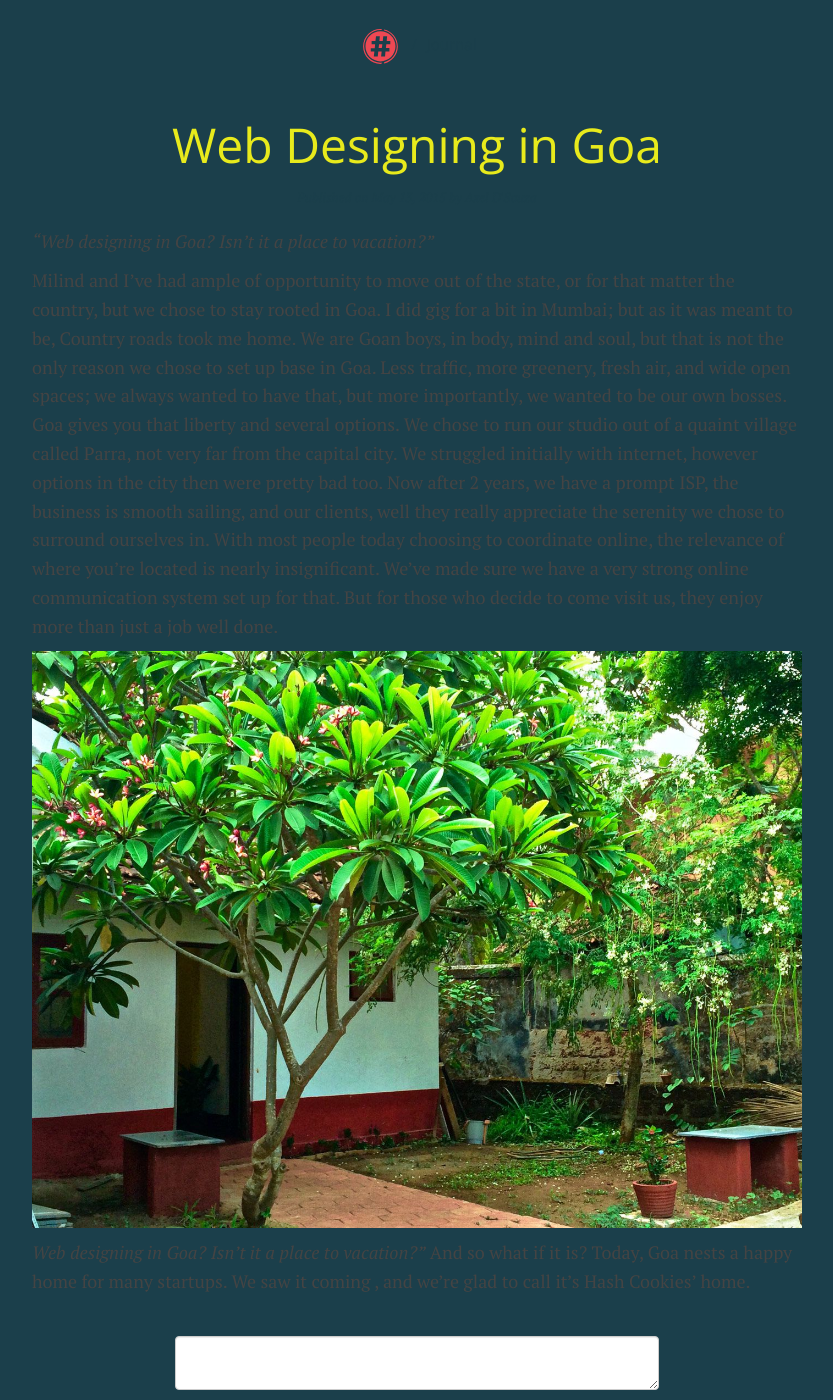
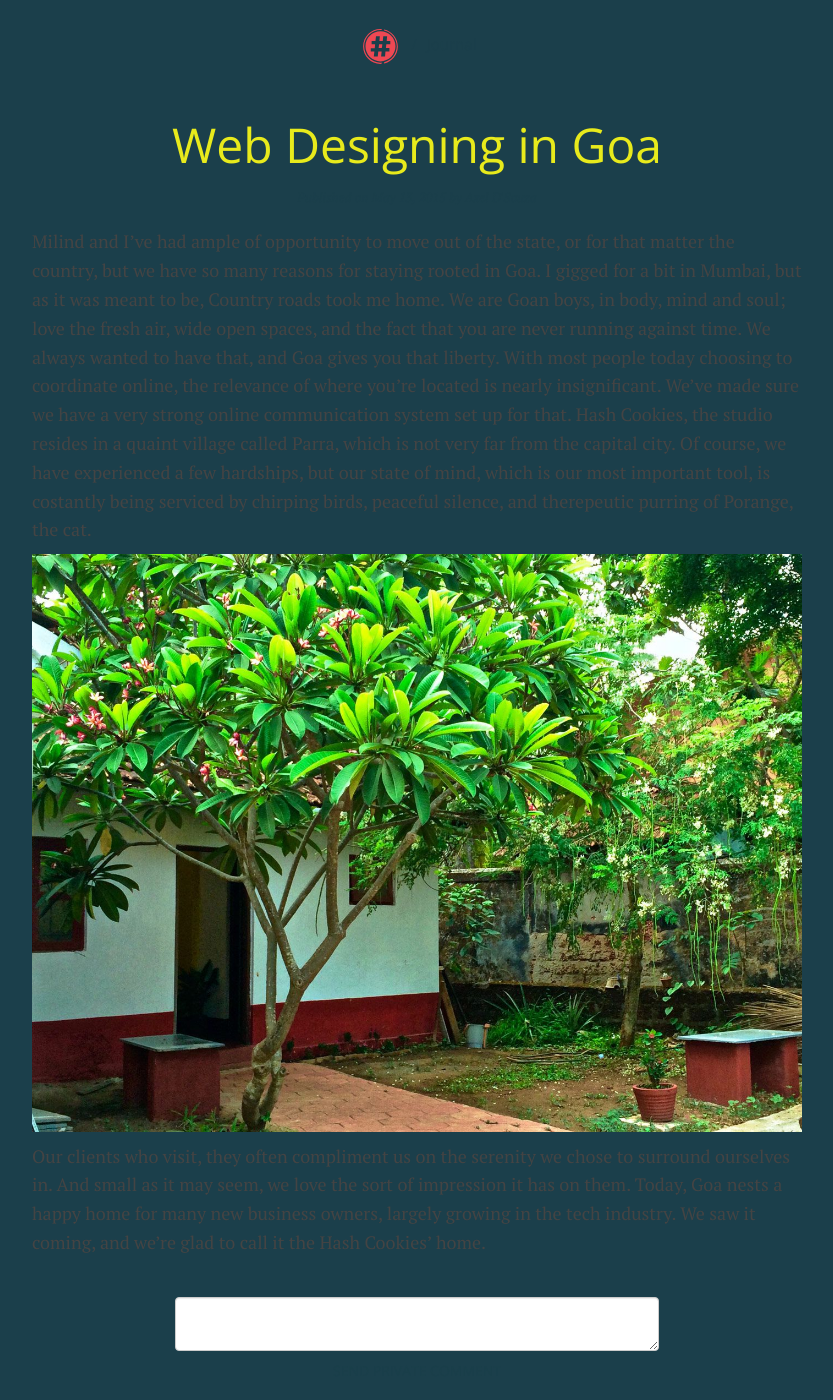
Before and after one commit to HashCookies/hashcookies.github.io, a Jekyll site: the page built from _posts/2015-5-13-web-designing-in-goa.markdown, in a window 1280 px wide and 1400 px high. Shown: the whole window, without its empty margins (223-1056 px from the left). Built offline with Jekyll 4.4.1, drawn with Linux system fonts in a browser that asks for light colours; nearby versions of some CDN libraries; comment, search, counter and statistics services are not loaded.

Commit message:
Editing goa blog

```diff
--- a/_posts/2015-5-13-web-designing-in-goa.markdown
+++ b/_posts/2015-5-13-web-designing-in-goa.markdown
@@ -7,12 +7,8 @@ image: <meta property="og:image" content="http://hashcooki.es/assets/images/hash
 author: "Axel D'Souza"
 ---
 
-*"Web designing in Goa? Isn’t it a place to vacation?”*
-
-Milind and I’ve had ample of opportunity to move out of the state, or for that matter the country, but we chose to stay rooted in Goa. I did gig for a bit in Mumbai; but as it was meant to be, Country roads took me home. We are Goan boys, in body, mind and soul, but that is not the only reason we chose to set up base in Goa. Less traffic, more greenery, fresh air, and wide open spaces; we always wanted to have that, but more importantly, we wanted to be our own bosses. Goa gives you that liberty and several options. We chose to run our studio out of a quaint village called Parra, not very far from the capital city. We struggled initially with internet, however options in the city then were pretty bad too. Now after 2 years, we have a prompt ISP, the business is smooth sailing, and our clients, well they really appreciate the serenity we chose to surround ourselves in. With most people today choosing to coordinate online, the relevance of where you’re located is nearly insignificant. We've made sure we have a very strong online communication system set up for that. But for those who decide to come visit us, they enjoy more than just a job well done.
-
-
+Milind and I’ve had ample of opportunity to move out of the state, or for that matter the country, but we have so many reasons for staying rooted in Goa. I gigged for a bit in Mumbai, but as it was meant to be, Country roads took me home. We are Goan boys, in body, mind and soul; love the fresh air, wide open spaces, and the fact that you are never running against time. We always wanted to have that, and Goa gives you that liberty. With most people today choosing to coordinate online, the relevance of where you’re located is nearly insignificant. We've made sure we have a very strong online communication system set up for that. Hash Cookies, the studio resides in a quaint village called Parra, which is not very far from the capital city. Of course, we have experienced a few hardships, but our state of mind, which is our most important tool, is costantly being serviced by chirping birds, peaceful silence, and therepeutic purring of Porange, the cat.
 
 ![Hash Cookies studio entrance]({{site.hashcooki.es/ }}/assets/images/hashcookies-studio-outside.jpg)
 
-*Web designing in Goa? Isn’t it a place to vacation?”* And so what if it is? Today, Goa nests a happy home for many startups. We saw it coming , and we’re glad to call it's Hash Cookies' home.
+Our clients who visit, they often compliment us on the serenity we chose to surround ourselves in. And small as it may seem, we love the sort of impression it has on them. Today, Goa nests a happy home for many new business owners, largely growing in the tech industry. We saw it coming, and we’re glad to call it the Hash Cookies' home.
```
